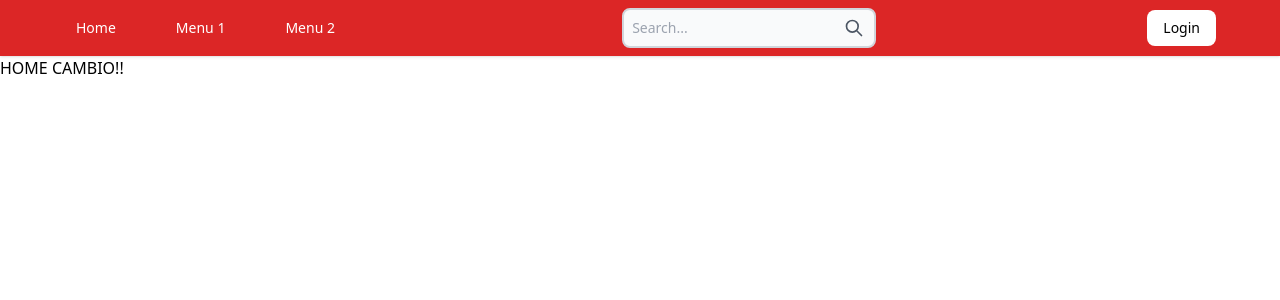
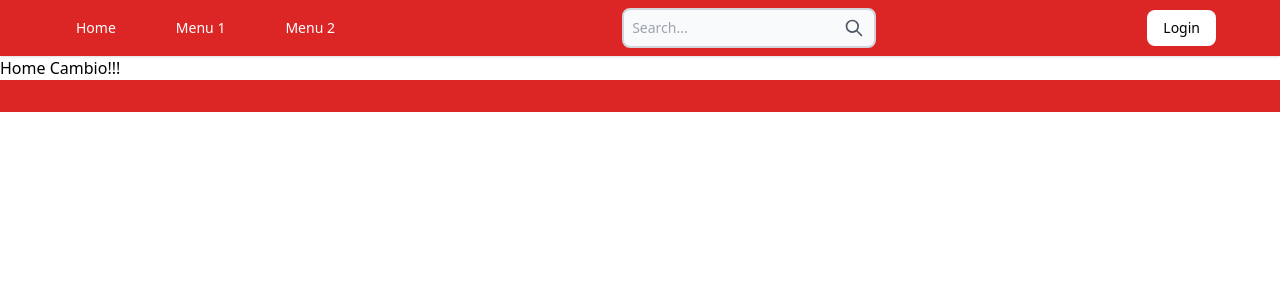
Before and after one commit to ElvisGT/social_network, a Next.js app: page / in a window 1280 px wide. Shown: the top 300 px of the page. Built offline with nearby package versions, Linux system fonts and the light colour scheme.

Commit message:
Create Layout for the components Header and Footer

```diff
--- /dev/null
+++ b/src/components/layout/Footer.tsx
@@ -0,0 +1,17 @@
+
+const NetworkLinks = [
+    {id:1,href:"exaple.com",name:"Linkedin"},
+    {id:2,href:"exaple.com",name:"Github"},
+    {id:3,href:"exaple.com",name:"Facebook"},
+    {id:4,href:"exaple.com",name:"Twitter"},
+
+];
+
+
+export const Footer = () => {
+    return (
+        <div className="bg-red-600 w-full h-8 relative bottom-full">
+
+        </div>
+    )
+}
--- /dev/null
+++ b/src/containers/Layout.tsx
@@ -0,0 +1,17 @@
+import Navbar from '../components/layout/Navbar';
+import {Footer} from '../components/layout/Footer';
+import React, { ReactElement } from 'react';
+
+interface LayoutProps {
+    children:React.JSXElementConstructor<ReactElement> | any
+}
+
+export const Layout = ({children}:LayoutProps) => {
+    return (
+        <>
+          <Navbar />
+            {children}
+          <Footer />
+        </>
+    )
+}
--- a/src/pages/_app.tsx
+++ b/src/pages/_app.tsx
@@ -3,16 +3,17 @@ import '../styles/globals.css'
 import type { AppProps } from 'next/app';
 import {Provider} from 'react-redux';
 import { store } from '../app/store';
-import Navbar from "../components/layout/Navbar";
 import { ThemeProvider } from "next-themes";
+import { Layout } from '../containers/Layout';
 
 
 function MyApp({ Component, pageProps }: AppProps) {
   return (
     <Provider store={store}>
       <ThemeProvider attribute="class">
-        <Navbar />
-        <Component {...pageProps} />
+        <Layout>
+          <Component {...pageProps} />
+        </Layout>
       </ThemeProvider>
     </Provider>
   );
--- a/src/pages/index.tsx
+++ b/src/pages/index.tsx
@@ -4,7 +4,7 @@ const Home: NextPage = () => {
 
   return (
     <>
-      <h1>HOME CAMBIO!!</h1>
+      <h1>Home Cambio!!!</h1>
     </>
   )
 }
```
